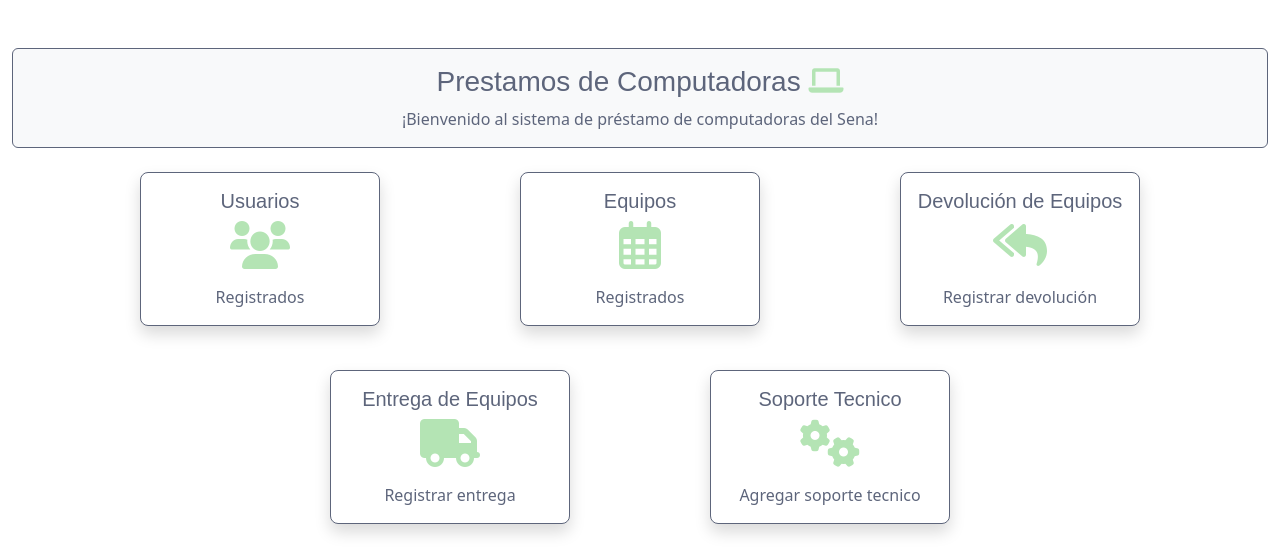
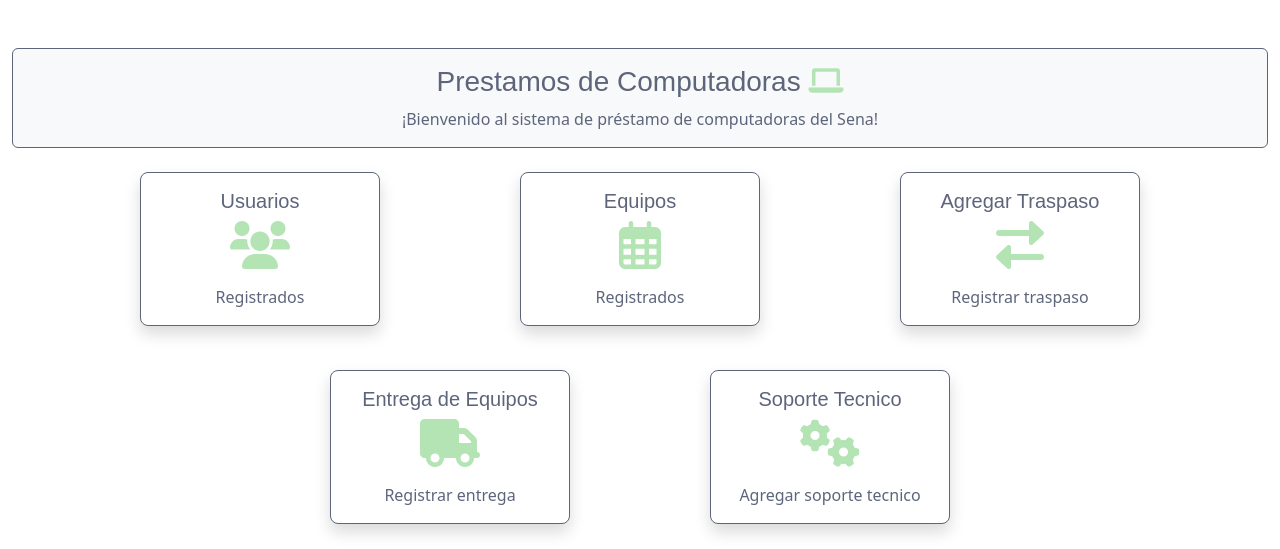
Before and after one commit to mariaalejandra68/Proyectofinal, a PHP site: page /Proyectofinal/vistas/contenidos/home-view.php in a window 1280 px wide. Shown: the top 549 px of the page. Run offline with PHP 8.4, Linux system fonts and the light colour scheme; some libraries are stand-ins or nearby versions.

Commit message:
agregar traspaso sidebar

```diff
--- a/vistas/contenidos/actualizar-equipo-view.php
+++ b/vistas/contenidos/actualizar-equipo-view.php
@@ -91,9 +91,9 @@ $disponibilidad = $reg_usuario->listar_disponibilidad();
                                         <label class="control-label">Usuarios</label>
                                         <div class="dropdown bootstrap-select form-control" style="border: 1px solid #ced4da !important; border-radius: 4px !important;">
                                             <select class="form-control selectpicker" data-live-search="true" name="id_usuario_up" id="input-select-usuario">
-                                                <option>Selecciona</option>
+                                                <option><?php echo $campos['id_usuario']; ?></option>
                                                 <?php foreach ($usuario as $fila) : ?>
-                                                    <option value="<?php echo $fila['identificacion']; ?>"><?php echo $fila['identificacion']; ?></option>
+                                                    <option value="<?php echo $fila['identificacion']; ?>"><?php echo $fila['identificacion']. ' - ' . $fila['nombre'];?></option>
                                                 <?php endforeach; ?>
                                             </select>
                                         </div>
--- a/vistas/contenidos/home-view.php
+++ b/vistas/contenidos/home-view.php
@@ -45,16 +45,17 @@
             </a>
         </div>
         <div class="col-md-4 mb-4">
-            <a href="<?php echo SERVERURL; ?>agregar-devoluciones/" class="text-decoration-none">
+            <a href="<?php echo SERVERURL; ?>agregar-traspaso/" class="text-decoration-none">
                 <div class="card mx-auto rounded-3 shadow" style="max-width: 15rem; margin-bottom: 20px; border-color: #5d657b;">
                     <div class="card-body text-center">
-                        <h5 class="card-title" style="color: #5d657b; font-family: 'Work Sans', sans-serif;">Devolución de Equipos</h5>
-                        <i class="fas fa-reply-all fa-3x mb-3" style="color: #b4e4b4;"></i>
-                        <p class="card-text" style="color: #5d657b;">Registrar devolución</p>
+                        <h5 class="card-title" style="color: #5d657b; font-family: 'Work Sans', sans-serif;">Agregar Traspaso</h5>
+                        <i class="fas fa-exchange-alt fa-3x mb-3" style="color: #b4e4b4;"></i>
+                        <p class="card-text" style="color: #5d657b;">Registrar traspaso</p>
                     </div>
                 </div>
             </a>
         </div>
+
 
         <div class="col-md-4 mb-4">
             <a href="<?php echo SERVERURL; ?>entrega-equipos/" class="text-decoration-none">
```
Also changed, not shown: controladores/traspasoControlador.php (+7 -4 lines).
